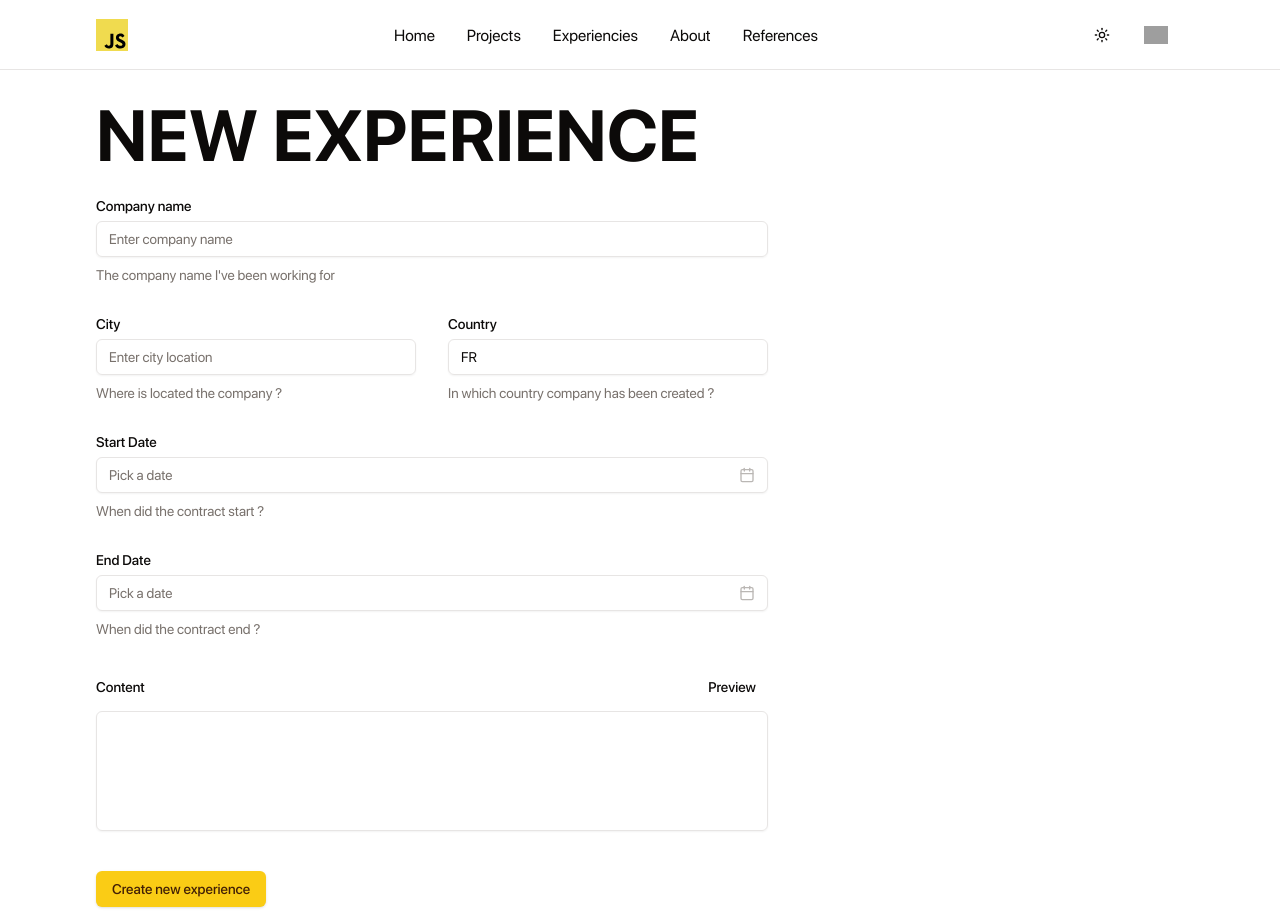
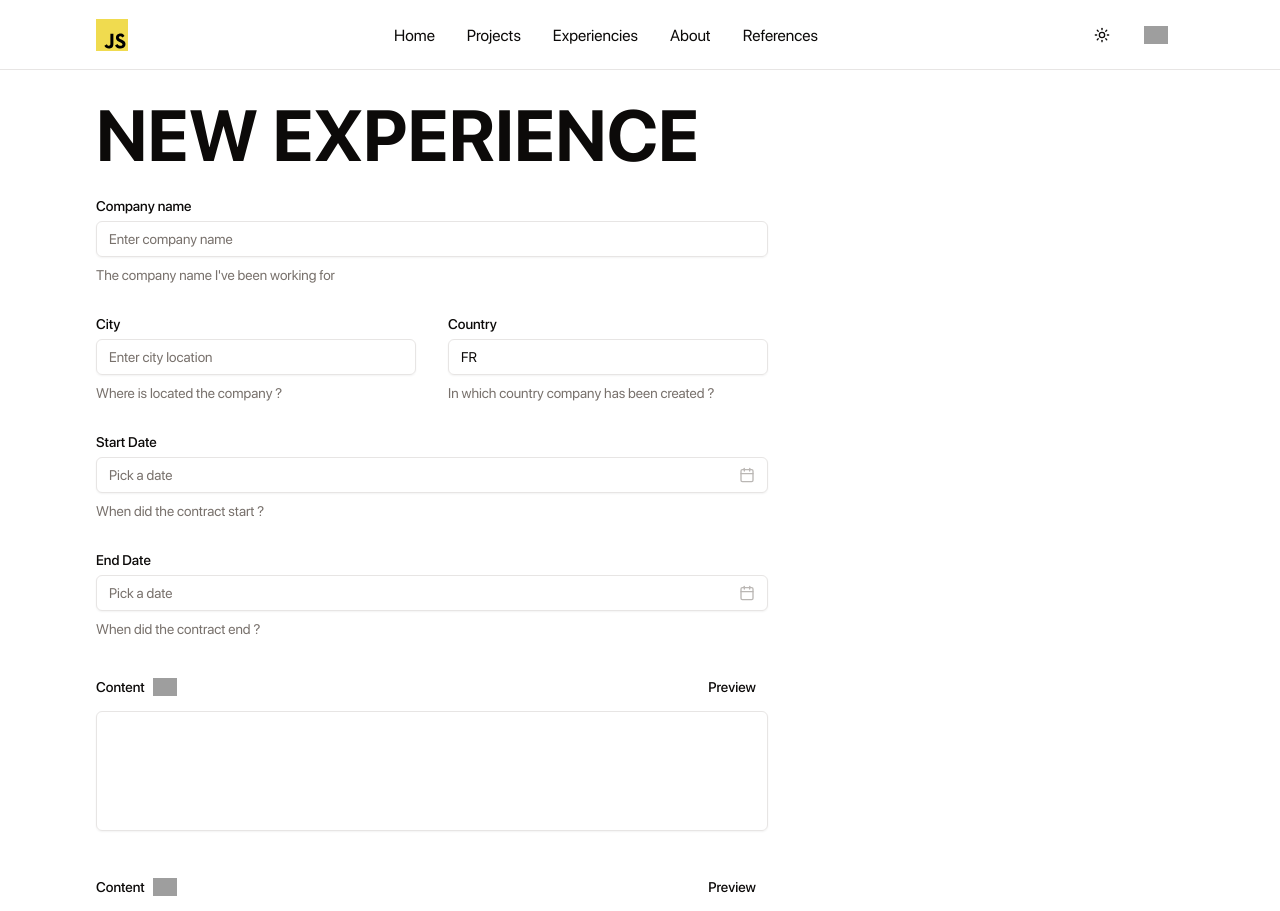
Before and after one commit to Newpoki/portfolio, a Next.js app: page /en/admin/experiencies/new in a window 1280 px wide. Shown: the top 911 px of the page. Built offline with nearby package versions, Linux system fonts and the light colour scheme; grey boxes are pictures that could not be loaded.

Commit message:
feat: can now edit and delete experience

```diff
--- /dev/null
+++ b/app/[locale]/admin/experiencies/[id]/page.tsx
@@ -0,0 +1,38 @@
+import { PrismaClient } from "@prisma/client";
+import { ExperienceForm } from "../experience-form/experience-form";
+import { getTranslations } from "next-intl/server";
+
+const prisma = new PrismaClient();
+
+const fetchExperience = async (id: string) => {
+  const experience = await prisma.experience.findUnique({
+    where: {
+      id,
+    },
+  });
+
+  if (experience == null) {
+    throw new Error("No any experience has been found");
+  }
+
+  return experience;
+};
+
+type ExperiencePageProps = {
+  params: Promise<{ id: string }>;
+};
+
+export default async function ExperiencePage({ params }: ExperiencePageProps) {
+  const { id } = await params;
+
+  const t = await getTranslations("ADMIN.experiencies.edit");
+  const experience = await fetchExperience(id);
+
+  return (
+    <div className="flex flex-col gap-8">
+      <h1>{t("title")}</h1>
+
+      <ExperienceForm experience={experience} />
+    </div>
+  );
+}
--- a/app/[locale]/admin/experiencies/experience-form/experience-form-content-field.tsx
+++ b/app/[locale]/admin/experiencies/experience-form/experience-form-content-field.tsx
@@ -19,13 +19,16 @@ import { Editor as EditorInstance, generateHTML } from "@tiptap/react";
 import { useCallback, useState } from "react";
 import { Button } from "@/components/ui/button";
 import { ExperienceFormContentPreview } from "./experience-form-content-preview";
+import { I18NFlag } from "@/app/[locale]/i18n/i18n-flag";
 
 type ExperienceFormContentFieldProps = {
   name: `content_${Locale}`;
+  locale: Locale;
 };
 
 export const ExperienceFormContentField = ({
   name,
+  locale,
 }: ExperienceFormContentFieldProps) => {
   const t = useTranslations("ADMIN.experiencies");
 
@@ -59,8 +62,12 @@ export const ExperienceFormContentField = ({
       render={() => {
         return (
           <FormItem>
-            <div className="flex items-center justify-between">
-              <FormLabel>{t("form.content.label")}</FormLabel>
+            <div className="flex items-center justify-between gap-2">
+              <FormLabel>
+                {t("form.content.label")}
+
+                <I18NFlag locale={locale} />
+              </FormLabel>
               <Button
                 variant="ghost"
                 size="sm"
--- a/app/[locale]/admin/experiencies/experience-form/experience-form.tsx
+++ b/app/[locale]/admin/experiencies/experience-form/experience-form.tsx
@@ -11,37 +11,59 @@ import { Loader2Icon } from "lucide-react";
 import { useTranslations } from "next-intl";
 import { VALID_EMPTY_EDITOR_JSON } from "@/components/ui/editor/editor";
 import { zodResolver } from "@hookform/resolvers/zod";
-import { useSubmitExperienceForm } from "./use-submit-experience-form";
 import { ExperienceFormNameField } from "./experience-form-name-field";
 import { ExperienceFormCountryField } from "./experience-form-country-field";
 import { ExperienceFormCityField } from "./experience-form-city-field";
 import { ExperienceFormStartedAtField } from "./experience-form-started-at-field";
 import { ExperienceFormEndedAtField } from "./experience-form-ended-at-field";
 import { ExperienceFormContentField } from "./experience-form-content-field";
+import { Experience } from "@prisma/client";
+import { useCallback } from "react";
+import { useExperienceForm } from "./use-experience-form";
 
-export const ExperienceForm = () => {
+type ExperienceFormProps = {
+  experience?: Experience;
+};
+
+export const ExperienceForm = ({ experience }: ExperienceFormProps) => {
   const t = useTranslations("ADMIN.experiencies");
 
-  const { onSubmit } = useSubmitExperienceForm();
+  const { onSubmit, onDelete, isDeleting } = useExperienceForm();
 
   const form = useForm<ExperienceFormValues>({
     resolver: zodResolver(experienceFormValuesSchemas),
     defaultValues: {
-      id: null,
-      startedAt: "",
-      endedAt: null,
-      title: "",
+      id: experience?.id ?? null,
+      startedAt: experience?.startedAt.toISOString() ?? "",
+      endedAt: experience?.endedAt?.toISOString() ?? null,
+      title: experience?.title ?? "",
       content_en: JSON.stringify(VALID_EMPTY_EDITOR_JSON),
       content_fr: JSON.stringify(VALID_EMPTY_EDITOR_JSON),
+      //       content_en: experience?.content_en
+      //     ? JSON.parse(experience?.content_en)
+      //     : JSON.stringify(VALID_EMPTY_EDITOR_JSON),
+      //   content_fr: experience?.content_fr
+      //     ? JSON.parse(experience?.content_fr)
+      //     : JSON.stringify(VALID_EMPTY_EDITOR_JSON),
       place: {
-        city: "",
+        // @ts-expect-error Bad type
+        city: experience?.place?.city ?? "",
         // I've only worked in France for now, this field a bit useless but who knows
-        country: "FR",
+        // @ts-expect-error Bad type
+        country: experience?.place?.country ?? "FR",
       },
     },
   });
 
   const { isSubmitting } = form.formState;
+
+  const handleDelete = useCallback(() => {
+    if (experience == null) {
+      throw new Error("No experience have been found when trying to delete");
+    }
+
+    onDelete(experience.id);
+  }, [experience, onDelete]);
 
   return (
     <div className="max-w-2xl">
@@ -59,12 +81,32 @@ export const ExperienceForm = () => {
 
           <ExperienceFormEndedAtField />
 
-          <ExperienceFormContentField name="content_fr" />
+          <ExperienceFormContentField name="content_fr" locale="fr" />
 
-          <Button disabled={isSubmitting}>
-            {isSubmitting && <Loader2Icon className="animate-spin" />}
-            {t("form.submit.label")}
-          </Button>
+          <ExperienceFormContentField name="content_en" locale="en" />
+
+          <div className="flex flex-col gap-4 sm:flex-row sm:items-center sm:justify-end">
+            <Button disabled={isSubmitting || isDeleting}>
+              {isSubmitting && <Loader2Icon className="animate-spin" />}
+
+              {experience != null
+                ? t("form.submit.edit")
+                : t("form.submit.create")}
+            </Button>
+
+            {experience != null && (
+              <Button
+                disabled={isSubmitting || isDeleting}
+                variant="destructive"
+                type="button"
+                onClick={handleDelete}
+              >
+                {isDeleting && <Loader2Icon className="animate-spin" />}
+
+                {t("form.delete.label")}
+              </Button>
+            )}
+          </div>
         </form>
       </Form>
     </div>
--- a/app/[locale]/admin/experiencies/experience-form/use-submit-experience-form.ts
+++ b/app/[locale]/admin/experiencies/experience-form/use-experience-form.ts
@@ -1,12 +1,16 @@
 "use client";
 
-import { useCallback, useMemo } from "react";
+import { useCallback, useMemo, useState } from "react";
 import { ExperienceFormValues } from "./experience-form-schemas";
 import { toast } from "sonner";
 import { useTranslations } from "next-intl";
+import { useRouter } from "@/app/[locale]/i18n/navigation";
 
-export const useSubmitExperienceForm = () => {
+export const useExperienceForm = () => {
   const t = useTranslations("ADMIN");
+  const { push } = useRouter();
+
+  const [isDeleting, setIsDeleting] = useState(false);
 
   const handleCreateExperience = useCallback(
     async (
@@ -43,7 +47,7 @@ export const useSubmitExperienceForm = () => {
       reject: () => void,
     ) => {
       try {
-        const response = await fetch(`/api/experiencies`, {
+        const response = await fetch("/api/experiencies", {
           method: "PUT",
           body: JSON.stringify({ formValues }),
         });
@@ -77,10 +81,36 @@ export const useSubmitExperienceForm = () => {
     [handleCreateExperience, handleEditExperience],
   );
 
+  const handleDelete = useCallback(
+    async (id: string) => {
+      try {
+        setIsDeleting(true);
+
+        await fetch(`/api/experiencies/${id}`, {
+          method: "DELETE",
+        });
+
+        // There is no use to call setIsDeleting when it's done, because :
+        // - either we call it before redirection, we'll have a short blink where button is not loading before redirection
+        // - either we call it after redirection, we won't be in the component anymore, so user won't see the change
+        push("/admin/experiencies");
+
+        toast(t("experiencies.delete.notification.success"));
+      } catch {
+        setIsDeleting(false);
+
+        toast(t("experiencies.delete.notification.error"));
+      }
+    },
+    [push, t],
+  );
+
   return useMemo(
     () => ({
       onSubmit: handleSubmit,
+      onDelete: handleDelete,
+      isDeleting,
     }),
-    [handleSubmit],
+    [handleDelete, handleSubmit, isDeleting],
   );
 };
--- a/app/[locale]/globals.css
+++ b/app/[locale]/globals.css
@@ -186,5 +186,10 @@
     li > p {
       @apply inline;
     }
+
+    p {
+      /** Adding empty new line have 0 height otherwise  */
+      min-height: 1lh;
+    }
   }
 }
--- /dev/null
+++ b/app/api/experiencies/[id]/route.ts
@@ -0,0 +1,17 @@
+import { PrismaClient } from "@prisma/client";
+import { NextRequest } from "next/server";
+
+const prisma = new PrismaClient();
+
+export async function DELETE(
+  _request: NextRequest,
+  { params }: { params: Promise<{ id: string }> },
+) {
+  const { id } = await params;
+
+  await prisma.experience.delete({ where: { id } });
+
+  return new Response(JSON.stringify({}), {
+    status: 204,
+  });
+}
--- a/app/api/experiencies/route.ts
+++ b/app/api/experiencies/route.ts
@@ -29,15 +29,13 @@ export async function POST(request: NextRequest) {
     });
   }
 
-  const createdExperience = await prisma.experience.create({
+  await prisma.experience.create({
     data: {
       ...parsedResult.data,
       id: undefined,
     },
   });
 
-  console.log({ createdExperience });
-
   return new Response(JSON.stringify({}), {
     status: 200,
   });
--- a/messages/en.json
+++ b/messages/en.json
@@ -116,6 +116,7 @@
     },
     "experiencies": {
       "title": "Experiencies",
+      "add-experience": "Add new experience",
       "table": {
         "title": "Title",
         "content": "Content"
@@ -132,6 +133,12 @@
         "notification": {
           "success": "Experience has been edited",
           "error": "An error occured while editing experience"
+        }
+      },
+      "delete": {
+        "notification": {
+          "success": "Experience has been deleted",
+          "error": "An error happened when deleting experience"
         }
       },
       "form": {
@@ -173,7 +180,11 @@
           "required": "Required"
         },
         "submit": {
-          "label": "Create new experience"
+          "create": "Create new experience",
+          "edit": "Edit experience"
+        },
+        "delete": {
+          "label": "Delete experience"
         }
       }
     }
--- a/messages/fr.json
+++ b/messages/fr.json
@@ -118,6 +118,7 @@
     },
     "experiencies": {
       "title": "Expériences",
+      "add-experience": "Ajouter nouvelle expérience",
       "table": {
         "title": "Titre",
         "content": "Contenu"
@@ -134,6 +135,12 @@
         "notification": {
           "success": "L'expérience a été modifiée",
           "error": "Une erreur est survenue lors de l'édition"
+        }
+      },
+      "delete": {
+        "notification": {
+          "success": "L'expérience a été supprimée",
+          "error": "Une erreur est survenue lors de la suppréssion"
         }
       },
       "form": {
@@ -175,7 +182,11 @@
           "required": "Requis"
         },
         "submit": {
-          "label": "Créer nouvelle expérience"
+          "create": "Créer nouvelle expérience",
+          "edit": "Editer expérience"
+        },
+        "delete": {
+          "label": "Supprimer l'expérience"
         }
       }
     }
```
Also changed, not shown: app/[locale]/admin/experiencies/page.tsx (+11 -1 lines).
